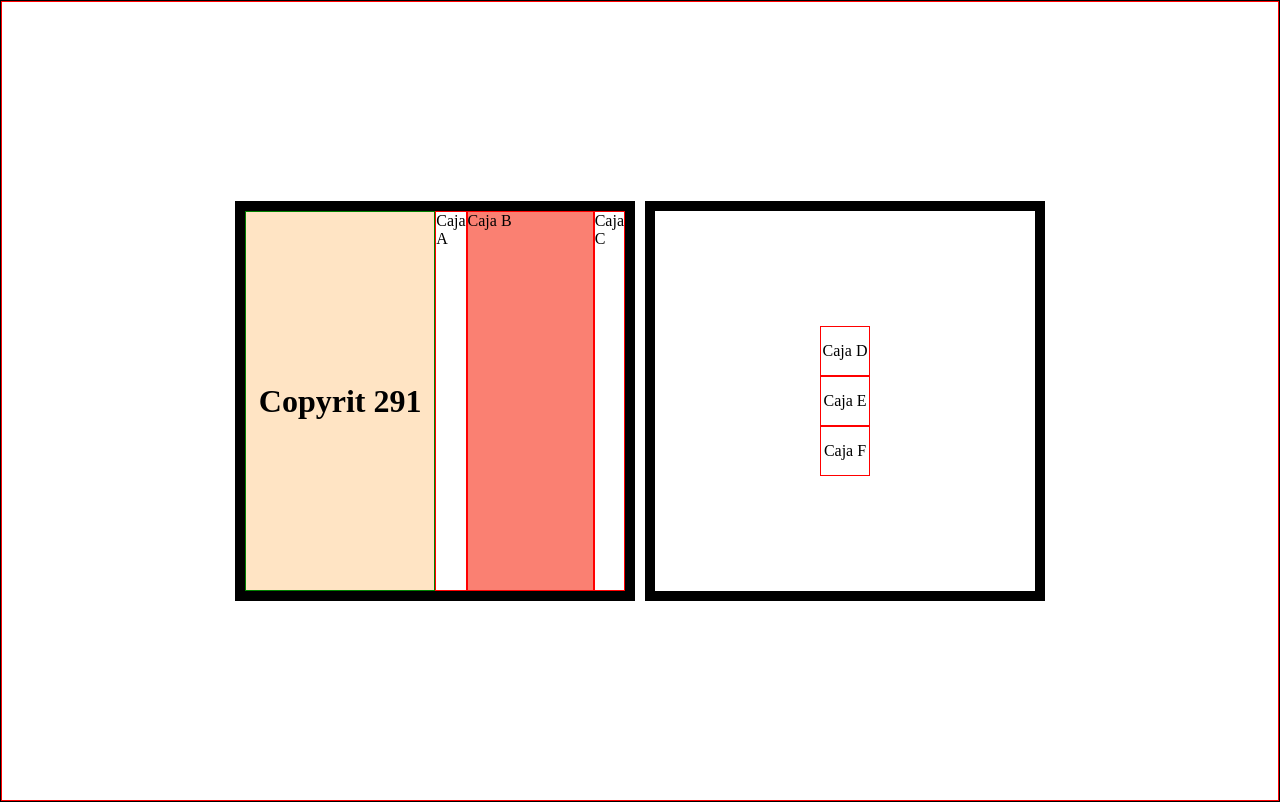
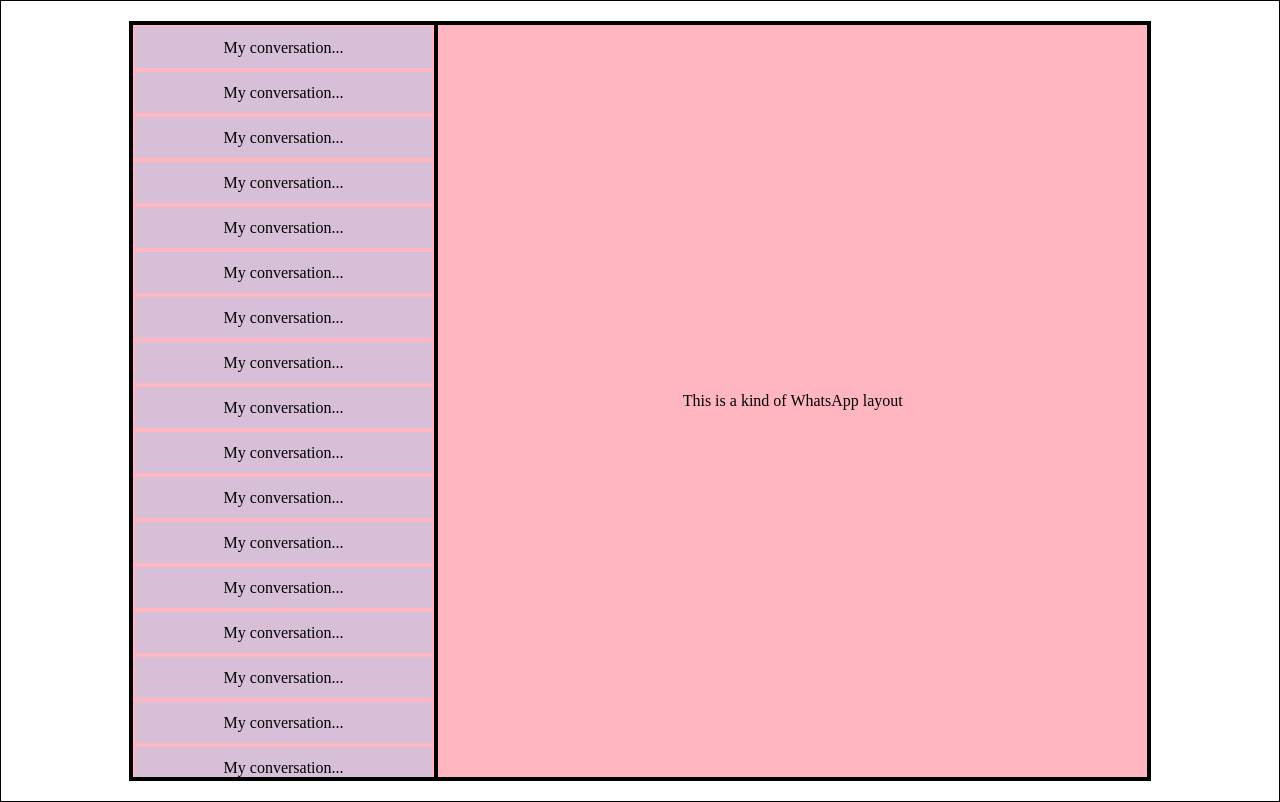
Before and after one commit to dbuendia/copyrit-291, a plain HTML site: page index.html in a window 1280 px wide. Drawn offline with Linux system fonts and the light colour scheme.

Commit message:
Whatsapp layout

```diff
--- a/index.html
+++ b/index.html
@@ -7,7 +7,7 @@
   </head>
 
   <body>
-    <div class="flex">
+    <!-- <div class="flex">
       <div class="container-1">
         <h1>Copyrit 291</h1>
         <div>Caja A</div>
@@ -19,6 +19,38 @@
         <div>Caja E</div>
         <div>Caja F</div>
       </div>
+    </div> -->
+
+    <!-- .nombreDeClase + tab: para escribir un contenedor con su clase -->
+    <div class="container">
+      <div class="conversation-list">
+        <ul>
+          <li class="conversation-preview">My conversation...</li>
+          <li class="conversation-preview">My conversation...</li>
+          <li class="conversation-preview">My conversation...</li>
+          <li class="conversation-preview">My conversation...</li>
+          <li class="conversation-preview">My conversation...</li>
+          <li class="conversation-preview">My conversation...</li>
+          <li class="conversation-preview">My conversation...</li>
+          <li class="conversation-preview">My conversation...</li>
+          <li class="conversation-preview">My conversation...</li>
+          <li class="conversation-preview">My conversation...</li>
+          <li class="conversation-preview">My conversation...</li>
+          <li class="conversation-preview">My conversation...</li>
+          <li class="conversation-preview">My conversation...</li>
+          <li class="conversation-preview">My conversation...</li>
+          <li class="conversation-preview">My conversation...</li>
+          <li class="conversation-preview">My conversation...</li>
+          <li class="conversation-preview">My conversation...</li>
+          <li class="conversation-preview">My conversation...</li>
+          <li class="conversation-preview">My conversation...</li>
+          <li class="conversation-preview">My conversation...</li>
+          <li class="conversation-preview">My conversation...</li>
+          <li class="conversation-preview">My conversation...</li>
+          <li class="conversation-preview">My conversation...</li>
+        </ul>
+      </div>
+      <div class="conversation-detail">This is a kind of WhatsApp layout</div>
     </div>
   </body>
 </html>
--- a/src/styles/styles.css
+++ b/src/styles/styles.css
@@ -27,12 +27,34 @@ h1 {
 .flex {
   display: flex; /* Hace que el elemento sea flexible para poder posicionar lo que contenga. */
   flex-direction: row;
-  /* justify-content: altera la propiedad del eje principal que se haya especificado con flex direction: row o column */
+  /* justify-content: altera la propiedad del eje principal que se haya especificado con flex direction: row o column (o row-reverse, column-reverse) */
   justify-content: center;
   /* align-items: altera la propiedad del eje secundario */
   align-items: center;
   height: 100vh;
 }
+
+/*
+
+justify-content:
+flex-start (default)
+center
+flex-end
+space-between: items are evenly distributed, but first item starts on the start line, last item starts at the end line: Edge[elem] [space] [elem] [space] [elem]Edge
+space-around: items are evenly distributed: [10px elem 10px] [10px elem2 10px] [10px elem3 10px]
+space-evenly: items are evenly distributed: [15px] elem [15px] elem2 [15px] elem3 [15px]
+
+*/
+
+/*
+
+align-tems: https://css-tricks.com/almanac/properties/a/align-items/
+flex-start
+center
+flex-end
+baseline: aligns de base lines of the elements if they are not aligned.
+stretch (default): stretches elements to fill the container
+*/
 
 .container-1, .container-2 {
   display: flex;
@@ -69,3 +91,50 @@ h1 {
   justify-content: center;
   align-items: center;
 }
+
+/* Vídeo: https://www.youtube.com/watch?v=CfkegKj6Wr0 */
+
+body {
+  display: flex;
+  justify-content: center;
+  align-items: center;
+  height: 100vh;
+}
+
+.container {
+  border: 2px solid;
+  width: 80%;
+  height: 95vh;
+  display: flex;
+}
+
+.conversation-list {
+  border: 2px solid;
+  background-color: bisque;
+  width: 30%;
+  height: 100%;
+  overflow-y: scroll;
+}
+
+.conversation-preview {
+  border: 2px solid lightpink;
+  background-color: thistle;
+  height: 45px;
+}
+
+.conversation-detail {
+  border: 2px solid;
+  background-color: lightpink;
+  width: 70%;
+  height: 100%;
+  display: flex;
+  justify-content: center;
+  align-items: center;
+}
+
+li {
+  list-style-type: none;
+  display: flex;
+  align-items: center;
+  justify-content: center;
+}
```
